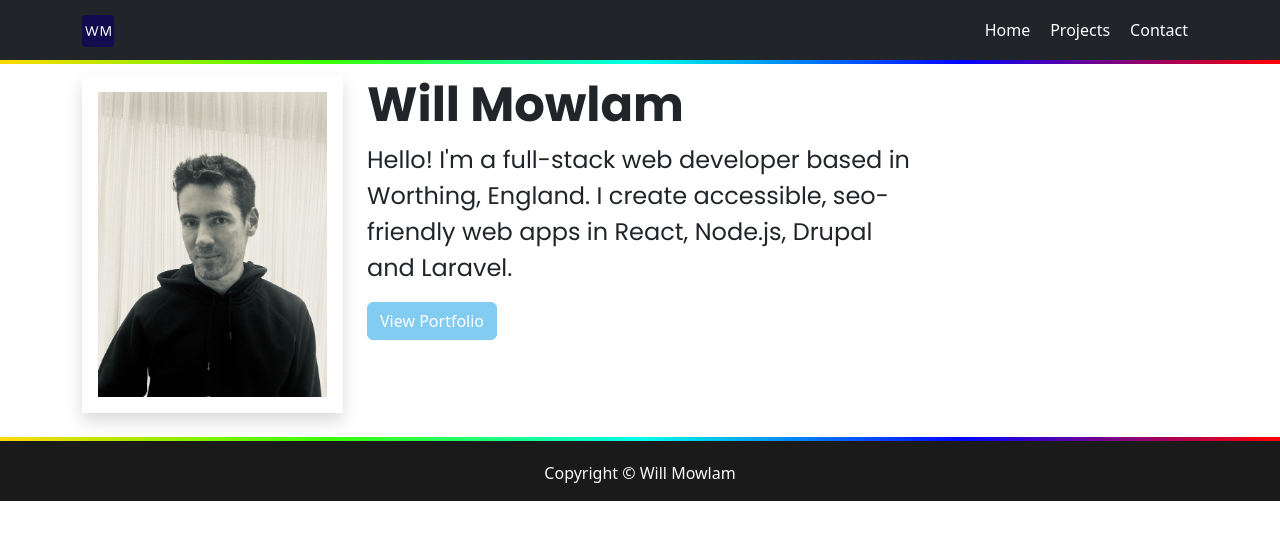
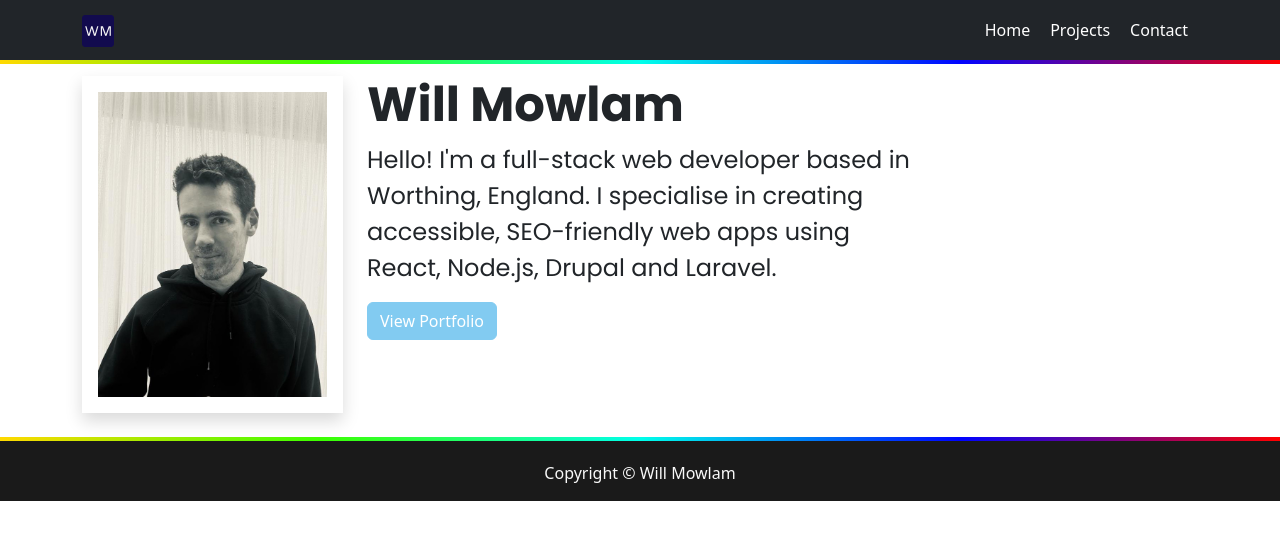
Before and after one commit to willmowlam/nebulus-react-portfolio, a React (Vite) app: page / in a window 1280 px wide. Shown: the top 540 px of the page. Built offline with nearby package versions, Linux system fonts and the light colour scheme.

Commit message:
Minor copy edits

```diff
--- a/src/components/Pages/Home.tsx
+++ b/src/components/Pages/Home.tsx
@@ -23,8 +23,8 @@ function Home() {
           <h1 className="display-5 fw-bold poppins-semibold">Will Mowlam</h1>
           <p className="col-md-8 fs-4 poppins-regular">
             Hello! I&apos;m a full-stack web developer based in Worthing,
-            England. I create accessible, seo-friendly web apps in React,
-            Node.js, Drupal and Laravel.
+            England. I specialise in creating accessible, SEO-friendly web apps
+            using React, Node.js, Drupal and Laravel.
           </p>
           <Link to="/projects" className="btn btn-primary btn-md" type="button">
             View Portfolio
```
